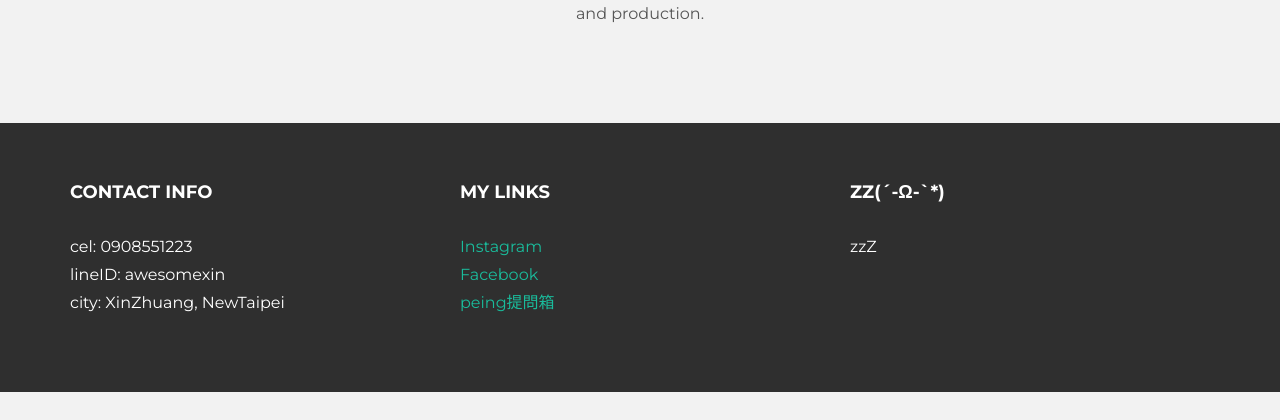
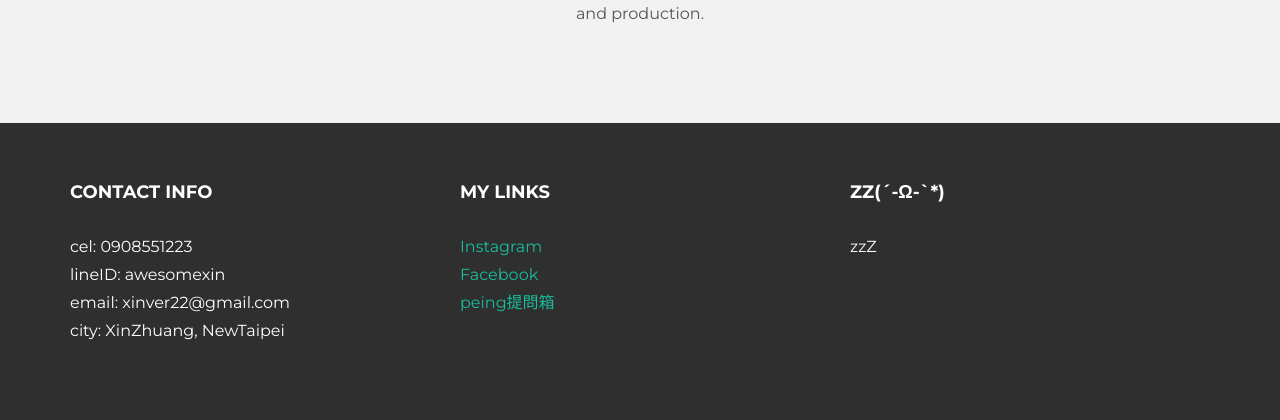
Before and after one commit to Shuai-Xin/djan, a Django app: page /main/ in a window 1280 px wide. Shown: the part 1170-1590 px from the top of the page. Before the commit the page ends 1562 px from the top, so only its background shows below. Run offline with Django 3.2, Linux system fonts and the light colour scheme; some libraries are stand-ins or nearby versions.

Commit message:
new README and add email

```diff
--- a/README.markdown
+++ b/README.markdown
@@ -1,3 +1,4 @@
-#Djan
-##WTF is this
+# Djan
+
+## WTF is this
 this is my website based on django, nothing special, get away.
--- a/templates/index.html
+++ b/templates/index.html
@@ -88,6 +88,7 @@
 					<p>
 						cel: 0908551223 <br/>
 						lineID: awesomexin <br/>
+            email: xinver22@gmail.com <br/>
 						city: XinZhuang, NewTaipei <br/>
 					</p>
 				</div><!-- /col-lg-4 -->
```
